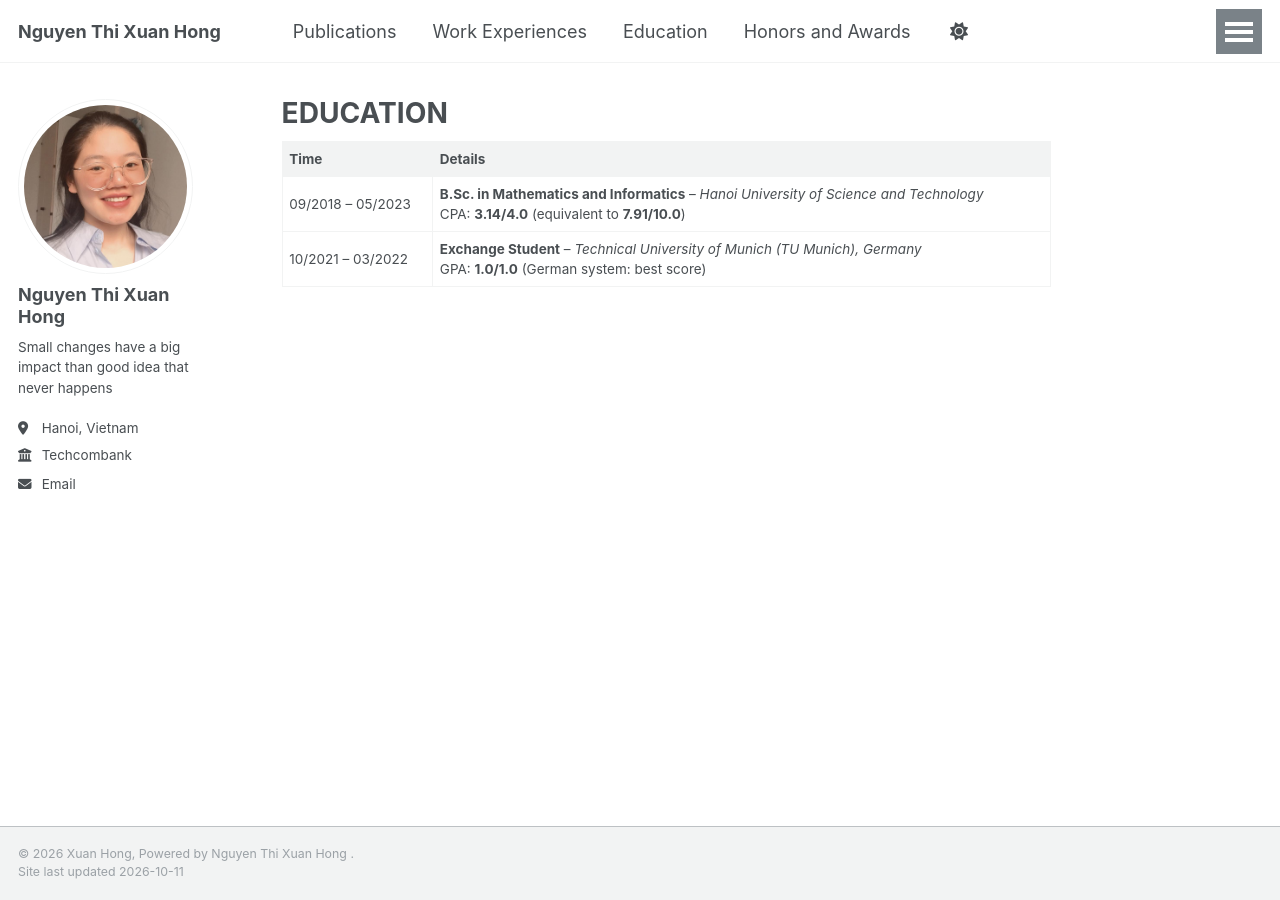
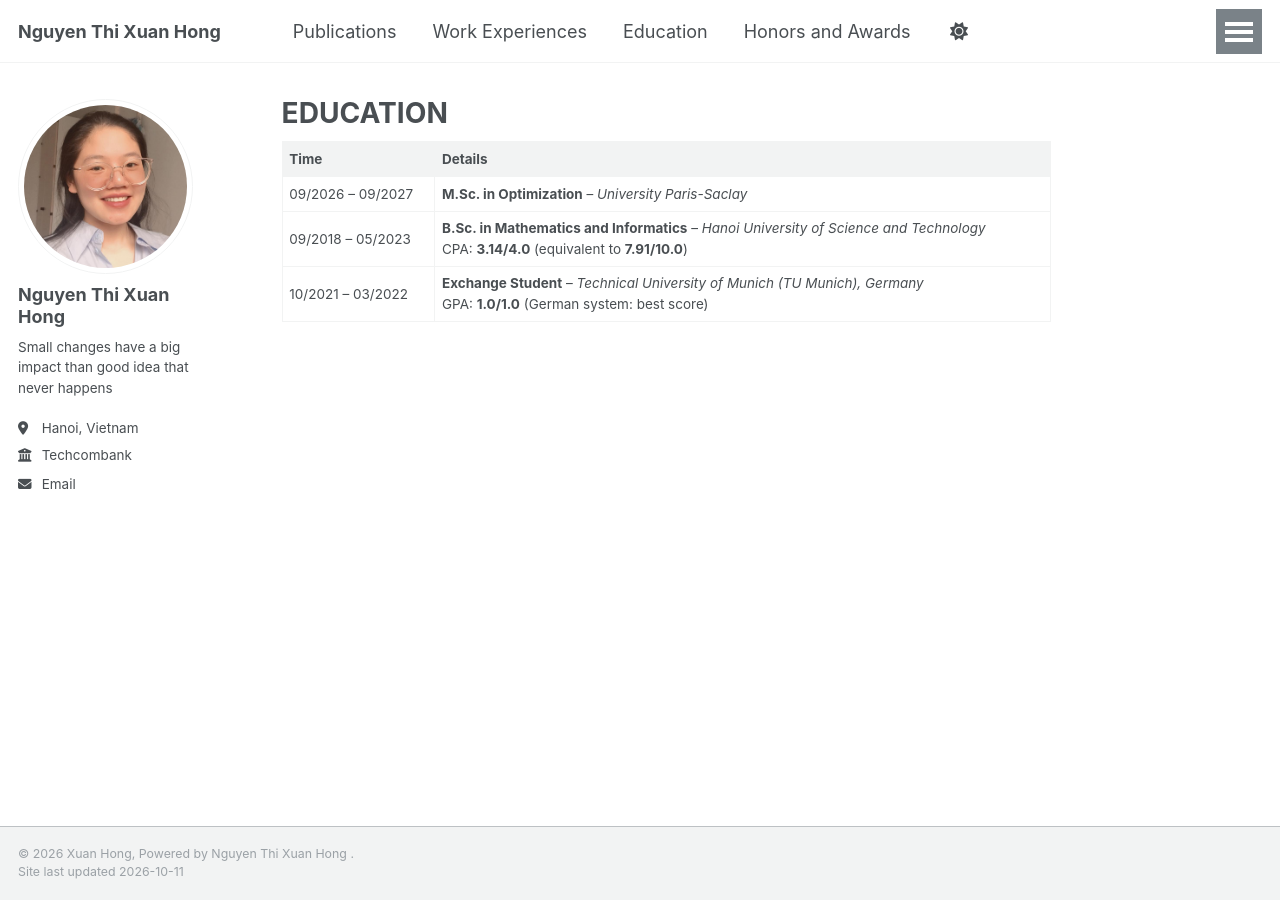
Before and after one commit to nguyenthixuanhong/nguyenthixuanhong.github.io, a Jekyll site: the page built from _pages/education.md, in a window 1280 px wide. Built offline with Jekyll 4.4.1, drawn with Linux system fonts in a browser that asks for light colours; a script that is not in the unit is left out.

Commit message:
Update education.md

```diff
--- a/_pages/education.md
+++ b/_pages/education.md
@@ -9,5 +9,6 @@ author_profile: true
 
 | Time               | Details                                                                                                                                 |
 |--------------------|-----------------------------------------------------------------------------------------------------------------------------------------|
+| 09/2026 – 09/2027  | **M.Sc. in Optimization** – *University Paris-Saclay*   |
 | 09/2018 – 05/2023  | **B.Sc. in Mathematics and Informatics** – *Hanoi University of Science and Technology*  <br>CPA: **3.14/4.0** (equivalent to **7.91/10.0**) |
 | 10/2021 – 03/2022  | **Exchange Student** – *Technical University of Munich (TU Munich), Germany*  <br>GPA: **1.0/1.0** (German system: best score)           |
```
